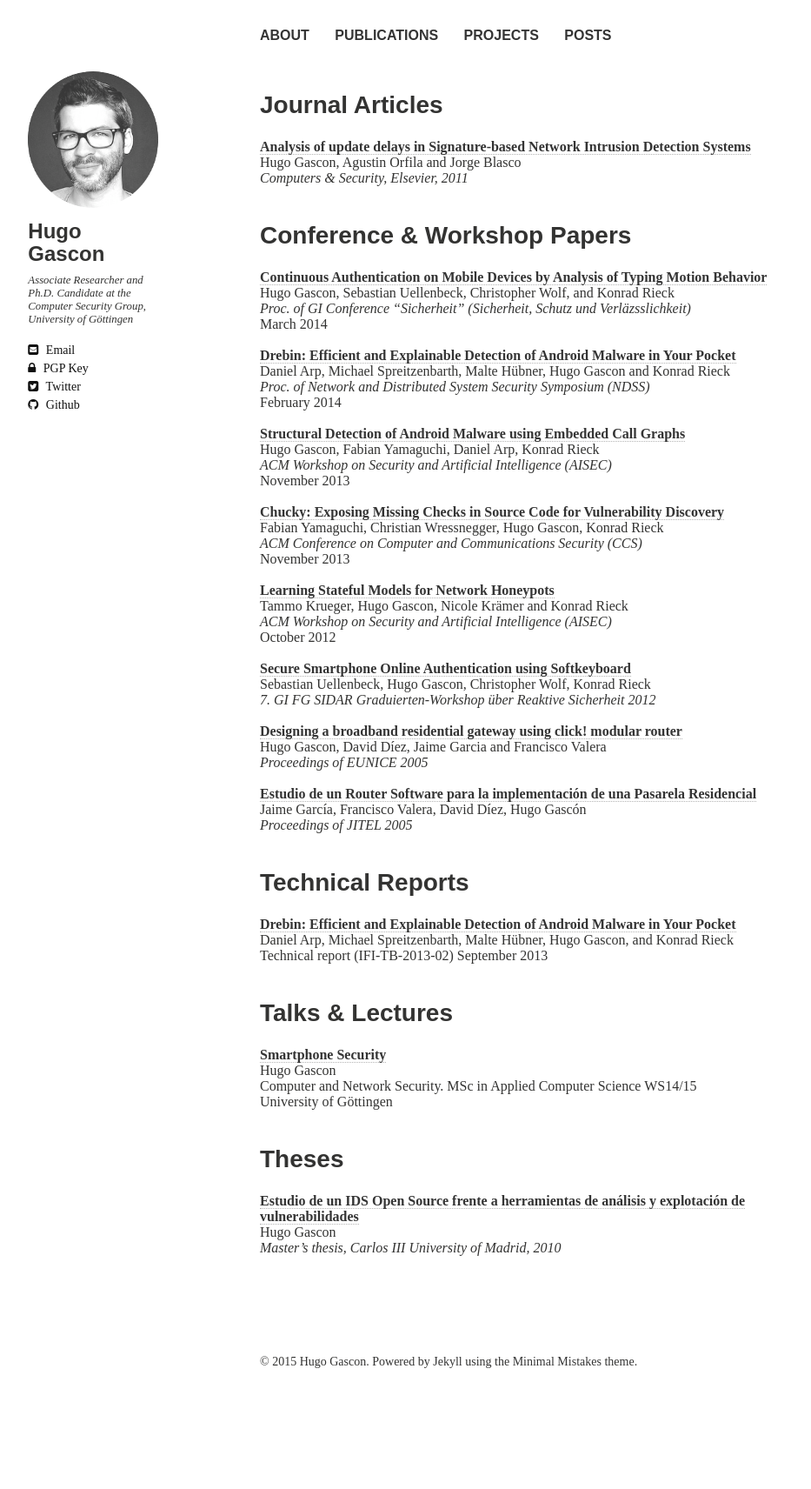
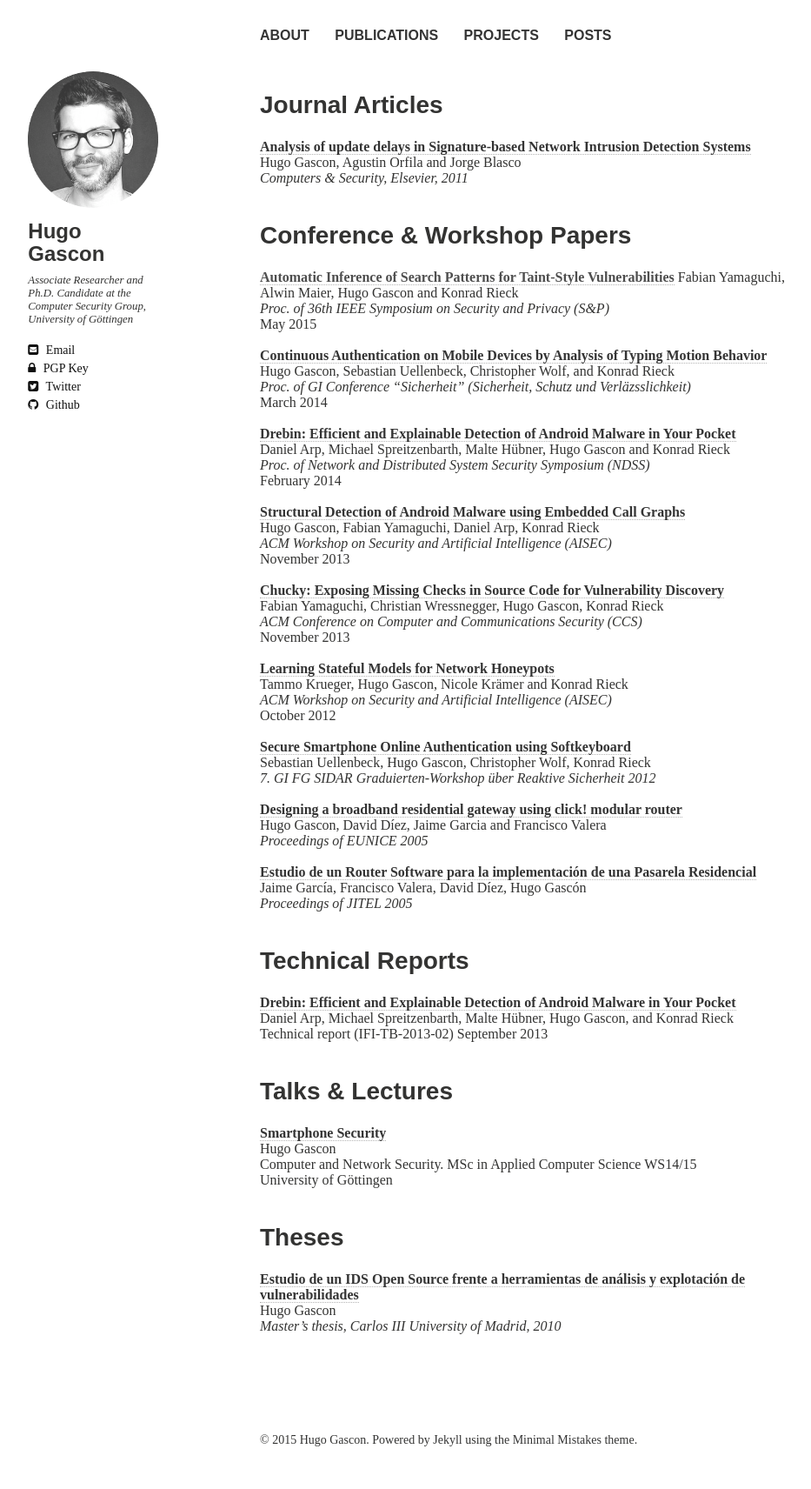
Before and after one commit to hgascon/hgascon.github.io, a Jekyll site: the page built from publications/index.md, in a window 1280 px wide. Shown: the whole page at 87% size, without its empty margins (21-954 px from the left). Built offline with Jekyll 4.4.1, drawn with Linux system fonts in a browser that asks for light colours; nearby versions of some CDN libraries; some web fonts are replaced; before the commit the page ends 1622 px from its top, so only the background shows below that.

Commit message:
Update index.md

```diff
--- a/publications/index.md
+++ b/publications/index.md
@@ -14,6 +14,12 @@ Hugo Gascon, Agustin Orfila and Jorge Blasco<br>
 <br>
 
 ## Conference & Workshop Papers
+
+[**Automatic Inference of Search Patterns for Taint-Style Vulnerabilities**]()
+Fabian Yamaguchi, Alwin Maier, Hugo Gascon and Konrad Rieck<br>
+*Proc. of 36th IEEE Symposium on Security and Privacy (S&P)*<br>
+May 2015<br>
+<br>
 [**Continuous Authentication on Mobile Devices by Analysis of Typing Motion Behavior**](/publications/2014-sicherheit.pdf)<br>
 Hugo Gascon, Sebastian Uellenbeck, Christopher Wolf, and Konrad Rieck<br>
 *Proc. of GI Conference “Sicherheit” (Sicherheit, Schutz und Verläzsslichkeit)*<br>
```
